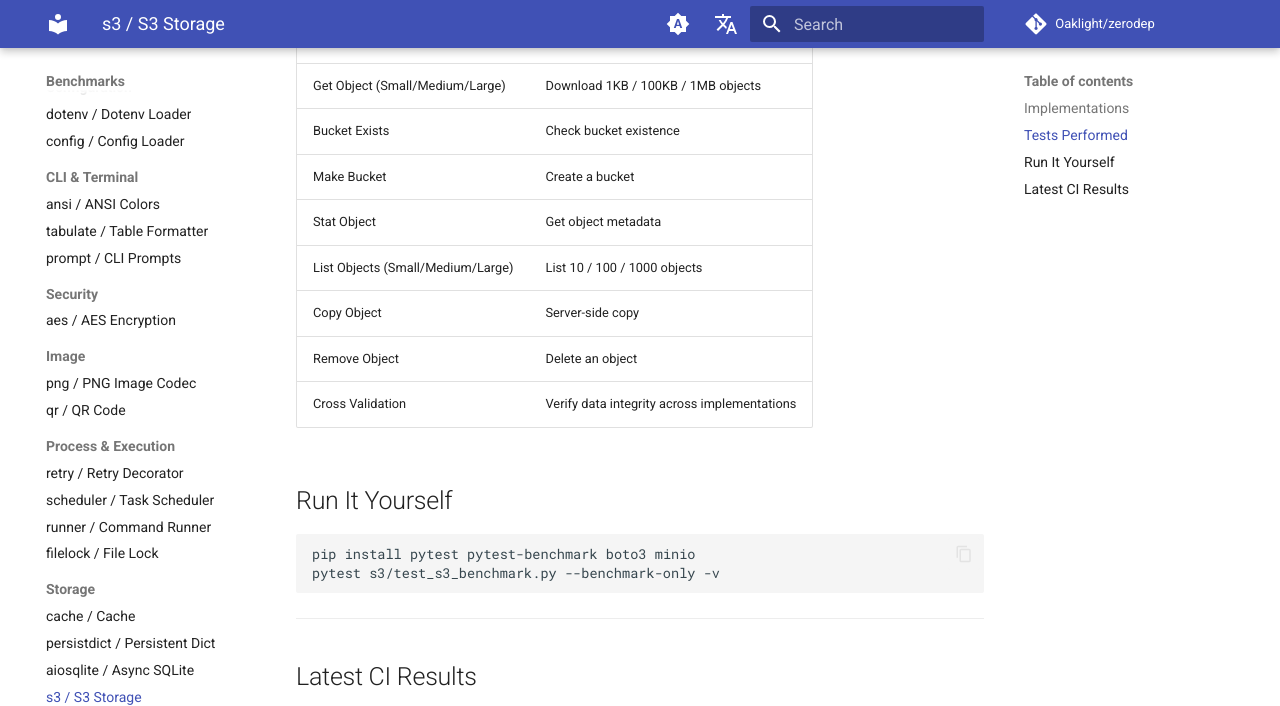
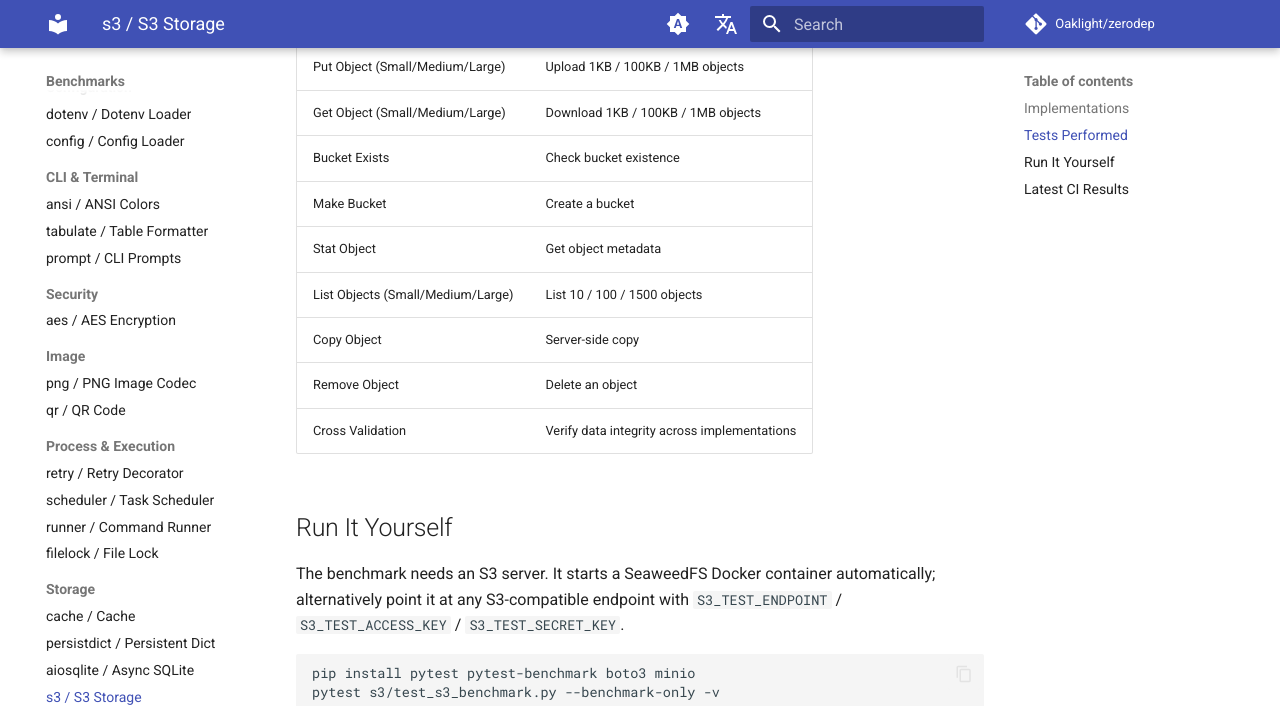
Before and after one commit to Oaklight/zerodep, an MkDocs documentation site: the page built from docs/benchmarks/s3.md, in a window 1280 px wide and 900 px high, scrolled down 873 px, cut to the strip 0-706 px from the top of the window. Built offline with MkDocs 1.6.1 and Material for MkDocs 9.7.7, drawn with Linux system fonts in a browser that asks for light colours; comment, search, counter and statistics services are not loaded; some of the changed text lies outside the part shown.

Commit message:
docs: s3 benchmarks now run against SeaweedFS

````diff
--- a/docs/benchmarks/s3.md
+++ b/docs/benchmarks/s3.md
@@ -6,7 +6,8 @@ Apple-to-apple performance comparison between zerodep s3 and [`boto3`](https://p
     - **CPU:** x86_64 Linux
     - **Python:** 3.12
     - **Tool:** pytest-benchmark 5.2.3 (mean values reported)
-    - **Reference:** boto3, minio
+    - **Server:** SeaweedFS (Docker)
+    - **Reference clients:** boto3, minio
     - **Last Updated:** 2026-09-28
 
 ## Implementations
@@ -26,12 +27,16 @@ Apple-to-apple performance comparison between zerodep s3 and [`boto3`](https://p
 | Bucket Exists | Check bucket existence |
 | Make Bucket | Create a bucket |
 | Stat Object | Get object metadata |
-| List Objects (Small/Medium/Large) | List 10 / 100 / 1000 objects |
+| List Objects (Small/Medium/Large) | List 10 / 100 / 1500 objects |
 | Copy Object | Server-side copy |
 | Remove Object | Delete an object |
 | Cross Validation | Verify data integrity across implementations |
 
 ## Run It Yourself
+
+The benchmark needs an S3 server. It starts a SeaweedFS Docker container
+automatically; alternatively point it at any S3-compatible endpoint with
+`S3_TEST_ENDPOINT` / `S3_TEST_ACCESS_KEY` / `S3_TEST_SECRET_KEY`.
 
 ```bash
 pip install pytest pytest-benchmark boto3 minio
````
Also changed, not shown: docs/changelog.md (+4 -0 lines).
